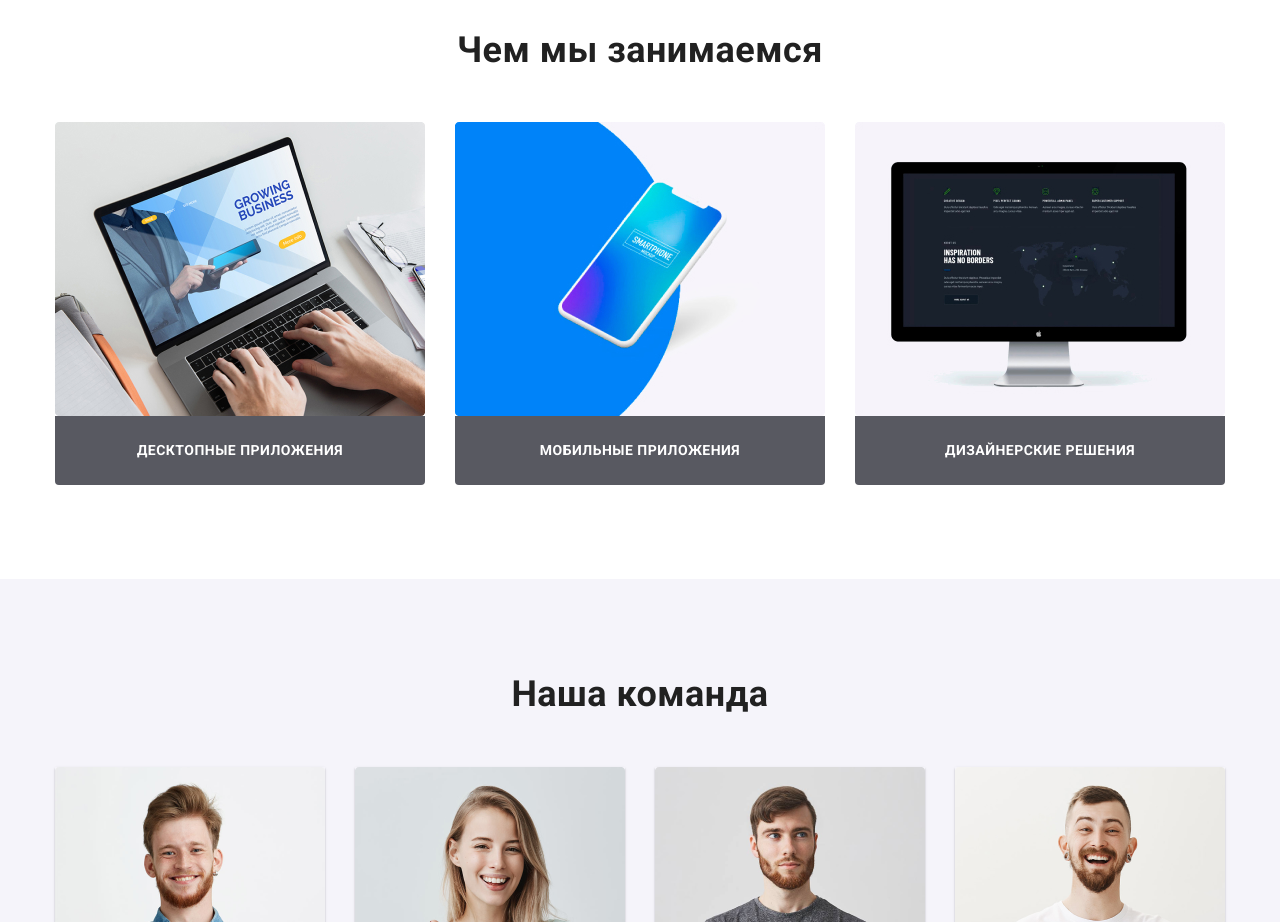
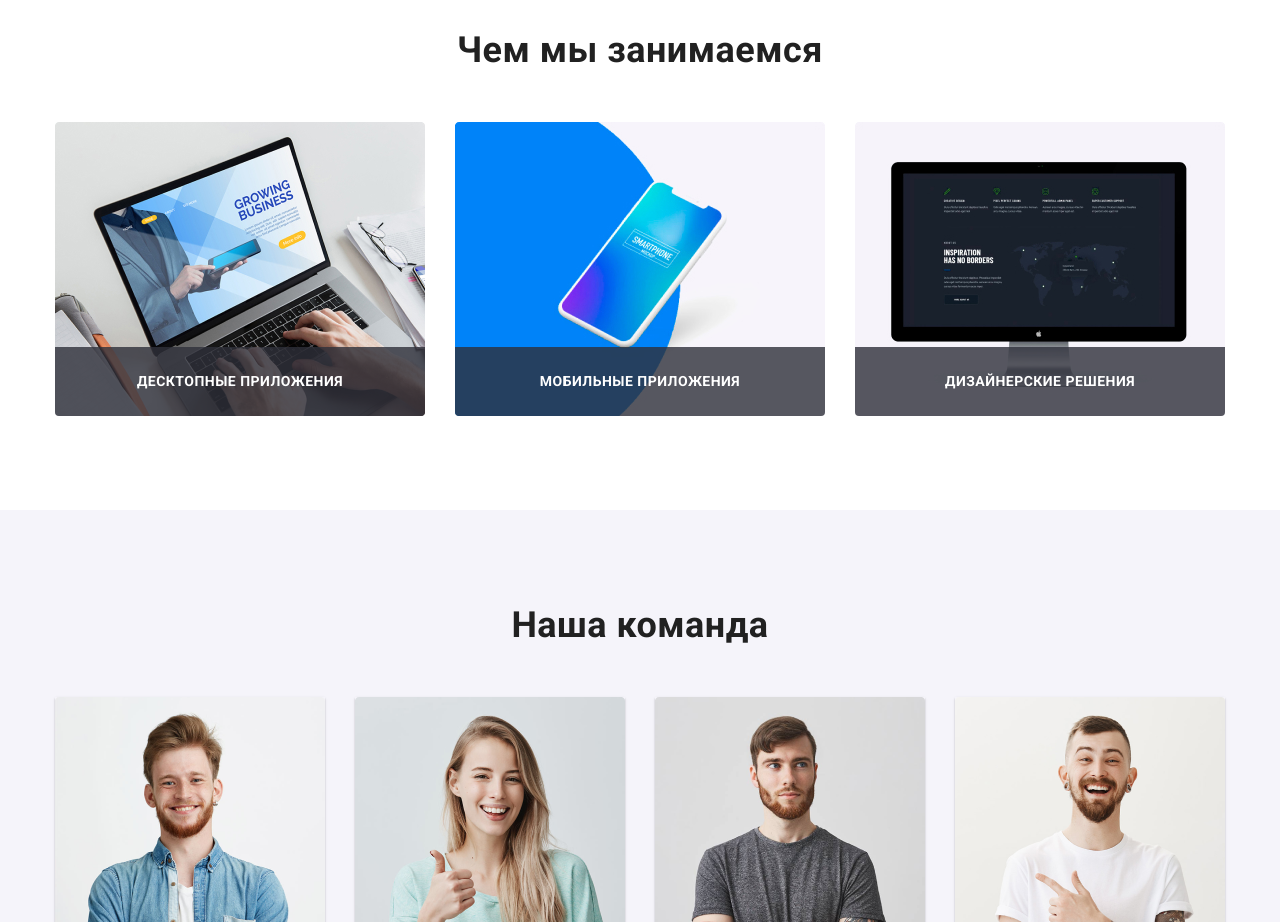
Before and after one commit to Sve-tochka/goit-markup-hw-05, a plain HTML site: page index.html in a window 1280 px wide. Shown: the part 1180-2102 px from the top of the page. Drawn offline with nearby package versions, Linux system fonts and the light colour scheme.

Commit message:
Добавляет позиционирование в секцию Чем мы занимаемся

```diff
--- a/CSS/styles.css
+++ b/CSS/styles.css
@@ -299,6 +299,7 @@ h1 {
 
 .developments-title-item {
   width: calc((100% - 30px * 2) / 3);
+  position: relative;
 }
 
 .developments-title-item img {
@@ -307,18 +308,25 @@ h1 {
   height: auto;
 }
 
-.developments-title p {
-  margin: 0;
+.developments-position {
+  margin: 0px;
+  position: absolute;
+  bottom: 0;
+  left: 0;
+  width: 100%;
+  left: 0;
+
+  color: var(--white-color);
+  background-color: var(--hero-development-background);
+
+
   padding-top: 27px;
   padding-bottom: 27px;
   border-radius: 0px 0px 4px 4px;
 
-  background: var(--hero-development-background);
-  color: var(--white-color);
-
   font-family: Roboto;
   font-style: normal;
-  font-weight: bold;
+  font-weight: 700;
   font-size: 14px;
   line-height: 1.1;
   text-align: center;
--- a/index.html
+++ b/index.html
@@ -117,21 +117,19 @@
         <h2 class="section-title">Чем мы занимаемся</h2>
         <ul class="developments-title list">
           <li class="developments-title-item">
-            <a href="./index.html">
-              <img src="./images/notbook.jpg" alt="фото ноутбук" />
-              <p>Десктопные приложения</p>
-            </a>
+            <img src="./images/notbook.jpg" alt="фото ноутбук" />
+            <p class="developments-position">Десктопные приложения</p>
           </li>
           <li class="developments-title-item">
             <a href="./index.html">
               <img src="./images/box.jpg" alt="фото смартфон" />
-              <p>Мобильные приложения</p>
+              <p class="developments-position">Мобильные приложения</p>
             </a>
           </li>
           <li class="developments-title-item">
             <a href="./index.html">
               <img src="./images/computer.jpg" alt="фото компьютера" />
-              <p>Дизайнерские решения</p>
+              <p class="developments-position">Дизайнерские решения</p>
             </a>
           </li>
         </ul>
```
